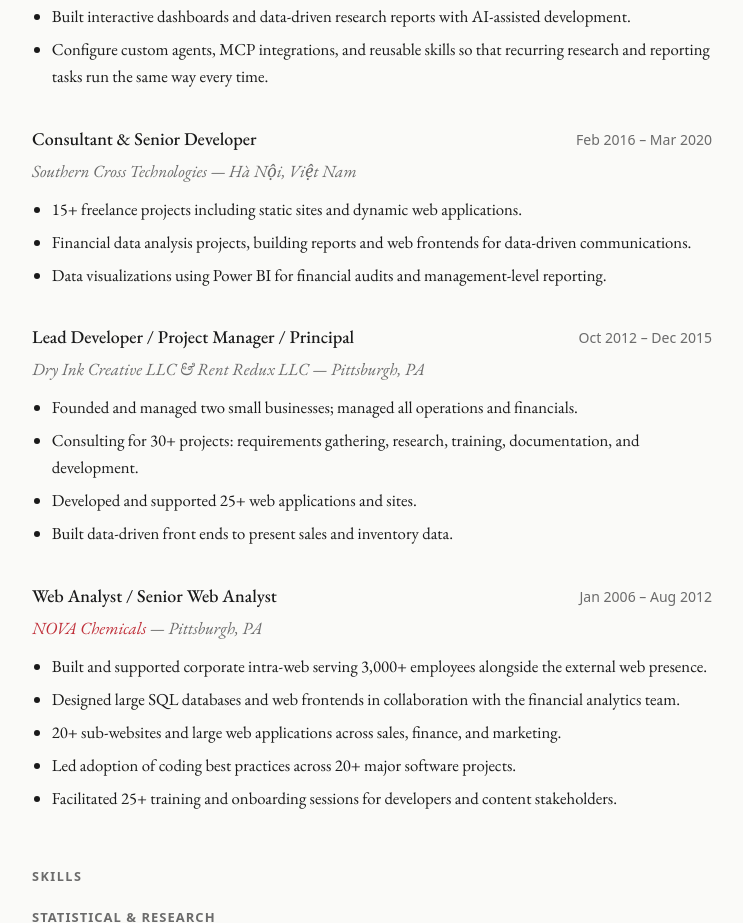
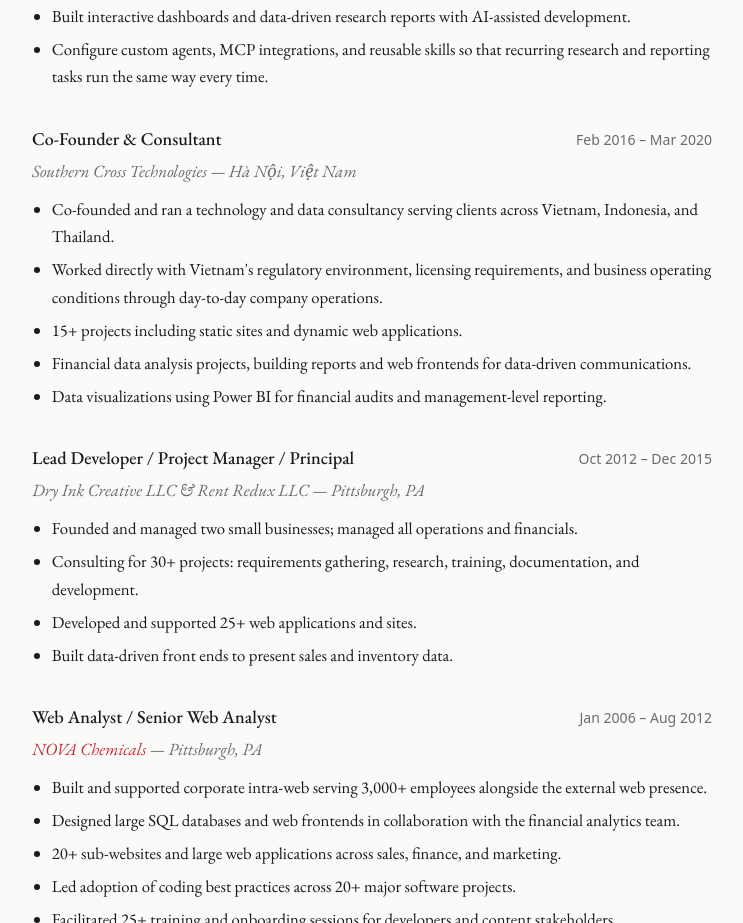
Before and after one commit to chrisjoy-econ/chrisjoy-econ.github.io, an Astro site: page /cv in a window 1280 px wide. Shown: the part 1642-2565 px from the top of the page, without its empty margins (268-1011 px from the left). Built offline with nearby package versions, Linux system fonts and the light colour scheme; Astro itself is replaced by a stand-in of ours.

Commit message:
Update Southern Cross Technologies to co-founder
Co-Authored-By: Claude Opus 5.5 <noreply@anthropic.com>
Claude-Session: https://claude.ai/code/session_01CZtehwoB2nbhGWf6NMeQoq

```diff
--- a/src/pages/cv.astro
+++ b/src/pages/cv.astro
@@ -79,12 +79,14 @@ import BaseLayout from '../layouts/BaseLayout.astro';
     </div>
     <div class="cv-entry">
       <div class="cv-entry-header">
-        <span class="cv-entry-title">Consultant &amp; Senior Developer</span>
+        <span class="cv-entry-title">Co-Founder &amp; Consultant</span>
         <span class="cv-entry-date">Feb 2016 – Mar 2020</span>
       </div>
       <p class="cv-entry-org">Southern Cross Technologies — Hà Nội, Việt Nam</p>
       <ul class="cv-bullets">
-        <li>15+ freelance projects including static sites and dynamic web applications.</li>
+        <li>Co-founded and ran a technology and data consultancy serving clients across Vietnam, Indonesia, and Thailand.</li>
+        <li>Worked directly with Vietnam's regulatory environment, licensing requirements, and business operating conditions through day-to-day company operations.</li>
+        <li>15+ projects including static sites and dynamic web applications.</li>
         <li>Financial data analysis projects, building reports and web frontends for data-driven communications.</li>
         <li>Data visualizations using Power BI for financial audits and management-level reporting.</li>
       </ul>
```
Also changed, not shown: src/pages/index.astro (+4 -3 lines).
